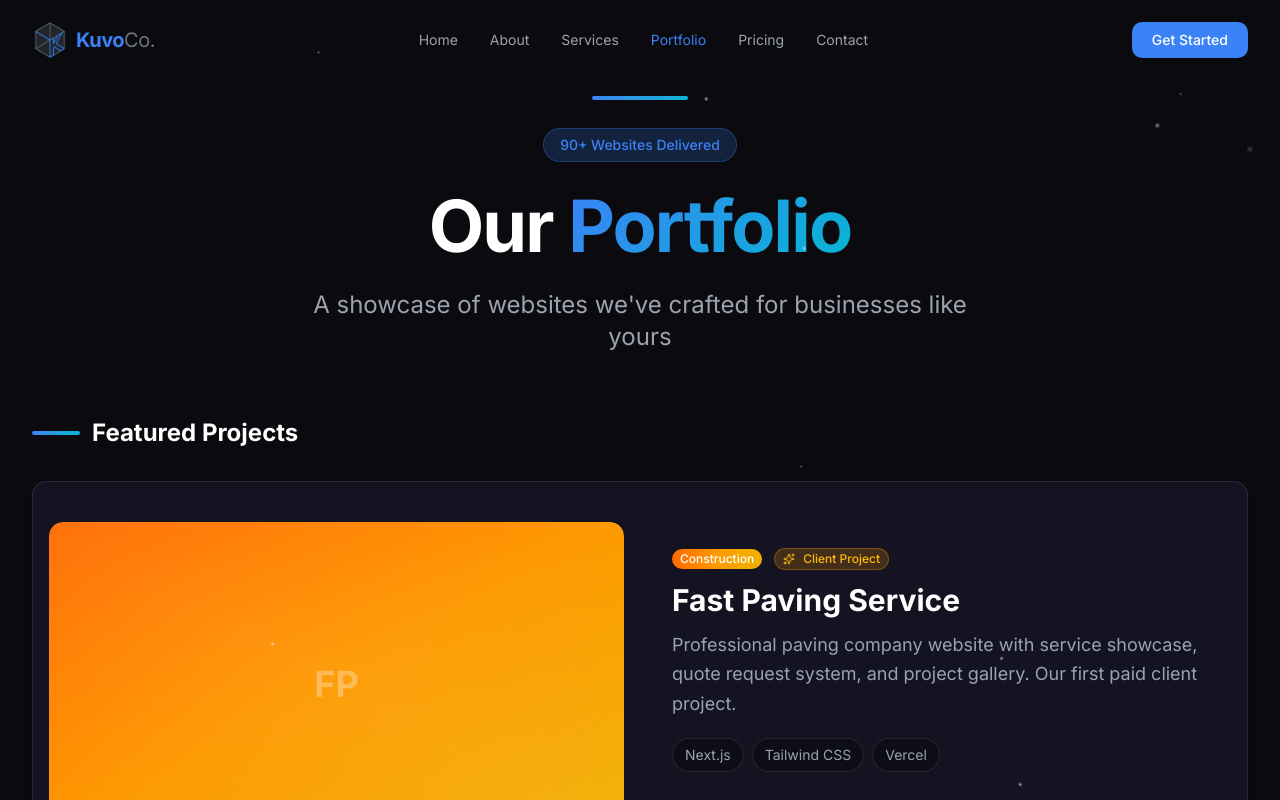
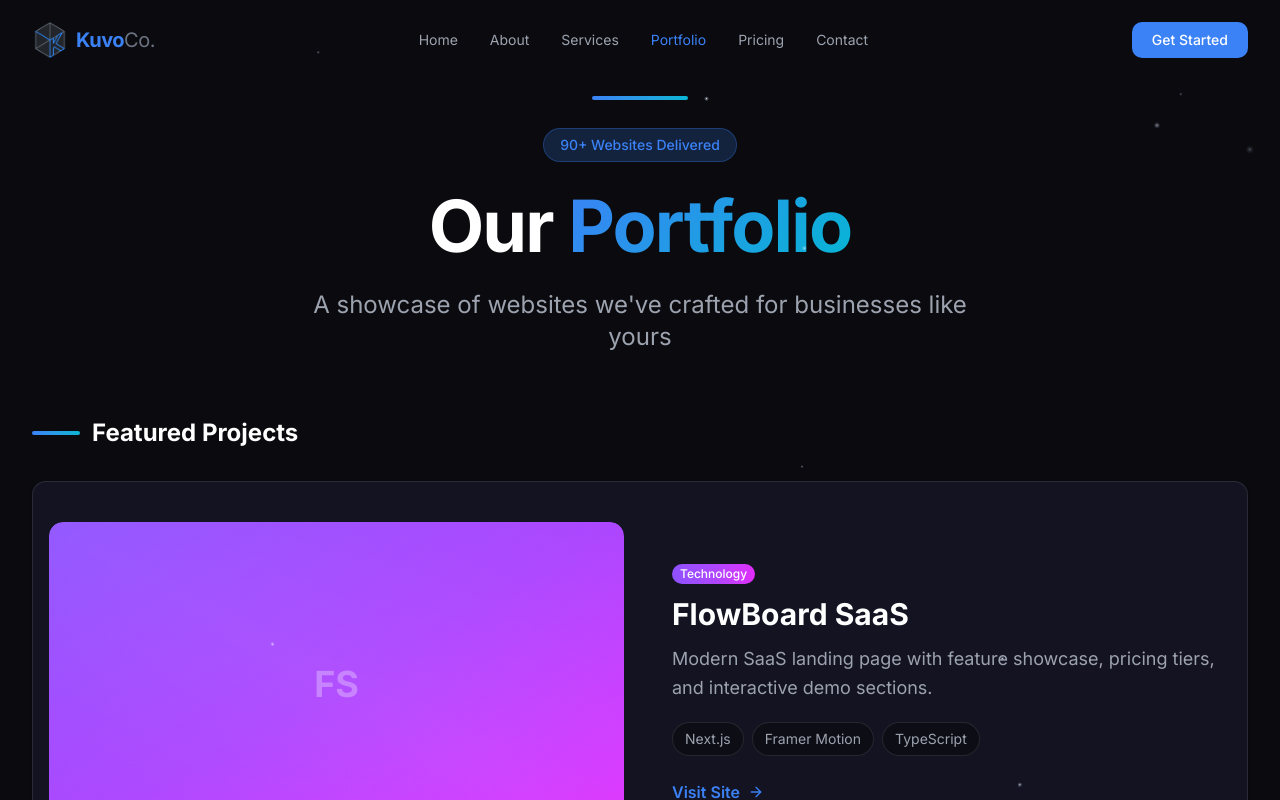
Before and after one commit to LeoValdi64/kuvoco-website, a Next.js app: page /portfolio in a window 1280 px wide. Shown: the top 800 px of the page. Built offline with nearby package versions, Linux system fonts and the light colour scheme.

Commit message:
fix: remove Fast Paving from portfolio (confidential)

```diff
--- a/src/app/portfolio/PortfolioContent.tsx
+++ b/src/app/portfolio/PortfolioContent.tsx
@@ -1,7 +1,7 @@
 "use client";
 
 import { motion, useInView } from "framer-motion";
-import { ExternalLink, ArrowRight, Sparkles } from "lucide-react";
+import { ExternalLink, ArrowRight } from "lucide-react";
 import { useRef, useState } from "react";
 import Link from "next/link";
 import { Tabs, TabsList, TabsTrigger, TabsContent } from "@/components/ui/tabs";
@@ -22,15 +22,6 @@ type Project = {
 
 const allProjects: Project[] = [
   // Featured projects first
-  {
-    name: "Fast Paving Service",
-    category: "Construction",
-    description: "Professional paving company website with service showcase, quote request system, and project gallery. Our first paid client project.",
-    url: "https://fastpavingservice.com",
-    tech: ["Next.js", "Tailwind CSS", "Vercel"],
-    gradient: "from-orange-500 via-amber-500 to-yellow-500",
-    featured: true,
-  },
   {
     name: "FlowBoard SaaS",
     category: "Technology",
@@ -251,12 +242,6 @@ function FeaturedProjectCard({ project, index }: { project: Project; index: numb
               <Badge className={cn("bg-gradient-to-r text-white border-0", project.gradient)}>
                 {project.category}
               </Badge>
-              {index === 0 && (
-                <Badge className="bg-amber-500/20 text-amber-400 border-amber-500/30">
-                  <Sparkles className="w-3 h-3 mr-1" />
-                  Client Project
-                </Badge>
-              )}
             </div>
 
             <h3 className="text-2xl lg:text-3xl font-bold text-white mb-3">
```
